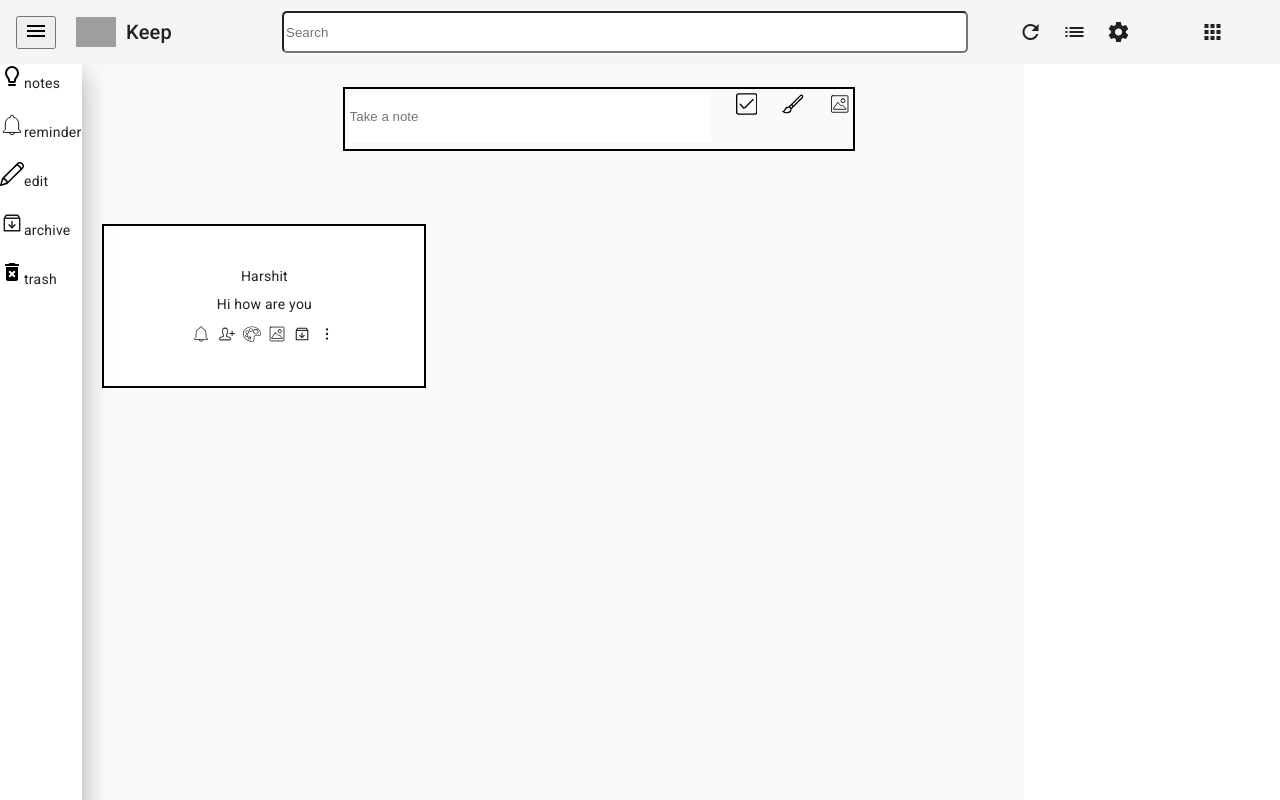
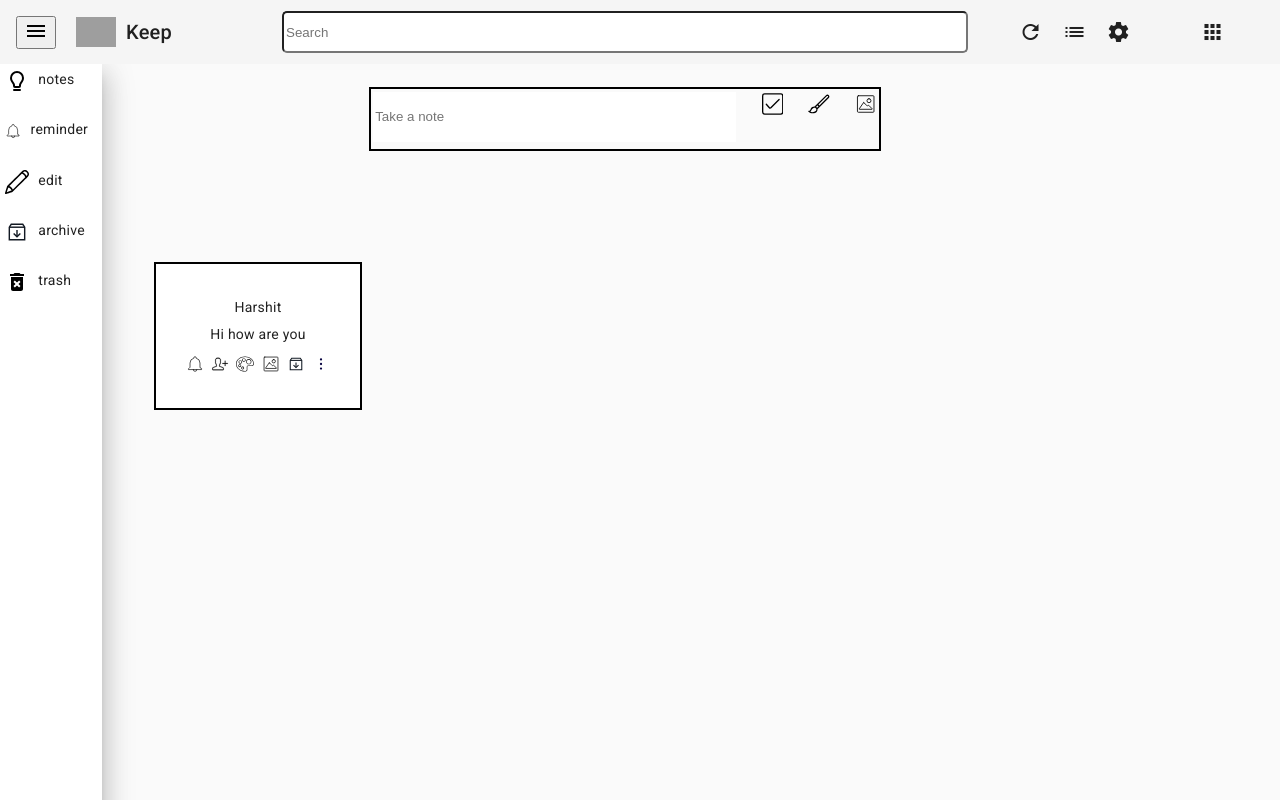
Before and after one commit to hp222015/GoogleKeep-clone, an Angular app in the folder fundoo_notes/: page /dashboard/notes in a window 1280 px wide. Both pictures are taken after a click on the button 36 px from the left and 32 px from the top of the page. Shown: the top 800 px of the page. Built offline with nearby package versions, Linux system fonts and the light colour scheme; no server answers; grey boxes are pictures that could not be loaded.

Commit message:
[harshit] Modified: Modified css code

```diff
--- a/fundoo_notes/src/app/components/keep-view/keep-view.component.html
+++ b/fundoo_notes/src/app/components/keep-view/keep-view.component.html
@@ -45,23 +45,5 @@
       </mat-toolbar-row>
     </mat-toolbar>
   </div>
-  <div class="content">
-    <!-- <div class="sidenav">
-                  <mat-sidenav-container>
-                      <mat-sidenav #sidenav>
-                          <mat-nav-list>
-                              <a mat-list-item>Notes</a>
-                              <a mat-list-item>Reminders</a>
-                              <a mat-list-item>Edit labels</a>
-                              <a mat-list-item>Archive</a>
-                              <a mat-list-item>Trash</a>
-                          </mat-nav-list>
-                      </mat-sidenav>
-                      <mat-sidenav-content>
-                          <div style="height: 88vh;"></div>
-                      </mat-sidenav-content>
-                  </mat-sidenav-container>
-              </div> -->
-    <div class="container-content"></div>
-  </div>
+
 </div>
--- a/fundoo_notes/src/app/components/notecard/notecard.component.css
+++ b/fundoo_notes/src/app/components/notecard/notecard.component.css
@@ -3,8 +3,8 @@
       flex-direction: column;
       justify-content: center;
       align-items: center;
-      width:25vw;
-      height:20vh;
+      width:16vw;
+      height:18vh;
       gap:5%;
       border:2px solid black;
 }
--- a/fundoo_notes/src/app/components/notes-container/notes-container.component.css
+++ b/fundoo_notes/src/app/components/notes-container/notes-container.component.css
@@ -1,11 +1,13 @@
 .notehead{
       width:90vw;
       height:20vh;
+      margin-bottom: 3%;
 }
 .note-card{
-      width:30%;
+      width:100%;
       height:20%;
       margin-left:10%;
       display:flex;
+      flex-wrap: wrap;
       gap: 10px;
 }
--- a/fundoo_notes/src/app/components/register/register.component.css
+++ b/fundoo_notes/src/app/components/register/register.component.css
@@ -1,5 +1,8 @@
 ::ng-deep .app-register-cnt
 {}
+/* apply these styles to any element with the class app-register-cnt
+inside any component that matches the app-register selector,
+and do so even if it's encapsulated by the component's shadow DOM */
 
 *{
       margin: 0;
--- a/fundoo_notes/src/app/components/register/register.component.ts
+++ b/fundoo_notes/src/app/components/register/register.component.ts
@@ -1,6 +1,6 @@
-import { Component,OnInit } from '@angular/core';
-import {FormBuilder,FormControl, FormGroup, Validators, ValidatorFn, AbstractControl } from '@angular/forms'
-import { ReactiveFormsModule } from '@angular/forms';
+import { Component} from '@angular/core';
+import {FormBuilder, FormGroup, Validators} from '@angular/forms';
+import { Router } from '@angular/router';
 import { UserService } from 'src/app/services/user_services/user.service';
 
 @Component({
@@ -8,7 +8,9 @@ import { UserService } from 'src/app/services/user_services/user.service';
   templateUrl: './register.component.html',
   styleUrls: ['./register.component.css'],
   host: {
-
+//  host helps to attach a class to the component so that whenever
+//it is used somewhere it comes with the css of that class attached
+//  and we don't need to write css for it again
     class:"app-register-cnt"
   }
 })
@@ -17,11 +19,22 @@ export class RegisterComponent {
   RegisterForm !: FormGroup
   submitted: boolean = false
 
+  // constructor and ngOnInit both are used for initialization but the difference is
+  // The main difference between the constructor and ngOnInit is the timing of their execution:
+
+// The constructor is executed when Angular creates an instance of the component.
+// ngOnInit is executed after the constructor, once the component has been fully
+//initialized and all its input properties have been set.
+// In summary, ngOnInit is a lifecycle hook in Angular that allows you to perform
+//initialization tasks after the component has been fully
+//initialized. It's commonly used to set up component properties, fetch initial data,
+//or perform other initialization logic.
+
   ngOnInit():void{
 
   }
 
-  constructor(private formBuilder: FormBuilder, public userService:UserService){
+  constructor(private formBuilder: FormBuilder, public userService:UserService, public router:Router){
     this.RegisterForm =this.formBuilder.group({
       firstName:["",[Validators.required,Validators.minLength(3)]],
       lastName:["",[Validators.required,Validators.minLength(3)]],
@@ -39,6 +52,7 @@ export class RegisterComponent {
     if (this.RegisterForm.invalid){
       return;
     }
+    // destructuring is getting implemented below
     const{firstName,lastName,userName,password}=this.RegisterForm.value
 
     this.userService.registerUser({
@@ -48,7 +62,20 @@ export class RegisterComponent {
       "email":userName,
       "password":password
 
-    }).subscribe((result)=>{console.log(result);},(error)=>{console.log(error);})
+    }).subscribe((result)=>
+                  {
+                    console.log(result);
+                    this.router.navigate(["/login"])
+                  },
+                  (error)=>
+                  {
+                    console.log(error);
+                  })
+    //The need for subscribing to these observables arises from the asynchronous nature
+    // of HTTP requests. When you make an HTTP request, it takes some time for the server
+    // to process the request and send back a response. During this time, your code continues
+    // to execute, and you might want to perform certain actions once the response arrives.
+    //Subscribing to the observable allows you to do just that.
     console.log(this.RegisterForm.value);
   }
 }
--- a/fundoo_notes/src/app/components/side-nav/side-nav.component.css
+++ b/fundoo_notes/src/app/components/side-nav/side-nav.component.css
@@ -4,6 +4,18 @@
       display:flex;
       height:2000px;
 }
+#snav{
+ width:8vw;
+}
+
 #main-cnt{
-      width:80vw;
+      margin-left: 2%;
+      width:100vw;
+      height:100vh;
+      overflow-x: hidden;
 }
+div{
+      display:flex;
+      gap:10%;
+      padding:5%;
+}
--- a/fundoo_notes/src/app/components/side-nav/side-nav.component.html
+++ b/fundoo_notes/src/app/components/side-nav/side-nav.component.html
@@ -1,15 +1,26 @@
 <mat-drawer-container class="example-container" [hasBackdrop]="false">
-      <mat-drawer  #drawer [mode]="'over'" [opened]="drawerState">
-            <mat-icon svgIcon="note-icon" aria-hidden="false" aria-label="note icon">notes</mat-icon>
+      <mat-drawer id="snav" #drawer [mode]="'over'" [opened]="drawerState">
+            <div>
+              <mat-icon svgIcon="note-icon" aria-hidden="false" aria-label="note icon">notes</mat-icon>
             <span routerLink="/dashboard/notes">notes</span><br><br>
-            <mat-icon svgIcon="reminder-icon" aria-hidden="false" aria-label="reminder icon">reminder</mat-icon>
+            </div>
+            <div>
+              <mat-icon svgIcon="reminder-icon" aria-hidden="false" aria-label="reminder icon">reminder</mat-icon>
             <span>reminder</span> <br><br>
-            <mat-icon svgIcon="edit-icon" aria-hidden="false" aria-label="edit icon">edit</mat-icon>
+            </div>
+
+            <div>
+              <mat-icon svgIcon="edit-icon" aria-hidden="false" aria-label="edit icon">edit</mat-icon>
             <span>edit</span> <br><br>
-            <mat-icon svgIcon="archive-icon" aria-hidden="false" aria-label="archive icon">archive</mat-icon>
+            </div>
+            <div>
+              <mat-icon svgIcon="archive-icon" aria-hidden="false" aria-label="archive icon">archive</mat-icon>
             <span routerLink="/dashboard/archive">archive</span><br><br>
-            <mat-icon svgIcon="delete-icon" aria-hidden="false" aria-label="delete icon">delete</mat-icon>
+            </div>
+            <div>
+              <mat-icon svgIcon="delete-icon" aria-hidden="false" aria-label="delete icon">delete</mat-icon>
             <span routerLink="/dashboard/trash">trash</span>
+            </div>
       </mat-drawer>
       <mat-drawer-content id="main-cnt">
         <router-outlet></router-outlet>
--- a/fundoo_notes/src/app/services/data-service/data.service.ts
+++ b/fundoo_notes/src/app/services/data-service/data.service.ts
@@ -5,8 +5,13 @@ import { BehaviorSubject } from 'rxjs';
   providedIn: 'root'
 })
 export class DataService {
+  // BehaviorSubject is a type of Observable provided by RxJS.
+  // It is a special type of Observable that stores the current
+  // value and emits  it to new subscribers immediately upon subscription.
   private drawerState = new BehaviorSubject(false);
   currentDrawerState = this.drawerState.asObservable();
+  // By using asObservable(), we expose it in a way that other parts of the
+  // application can subscribe to changes, but cannot directly update its value.
 
   constructor() { }
 
```
Also changed, not shown: fundoo_notes/src/app/components/login/login.component.html (+10 -0 lines), fundoo_notes/src/app/components/login/login.component.ts (+16 -4 lines).
